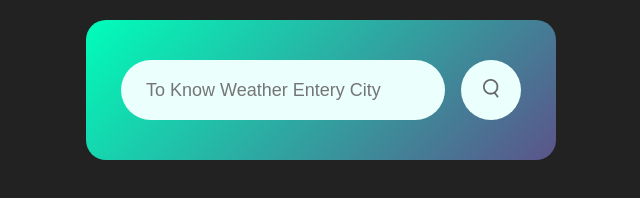
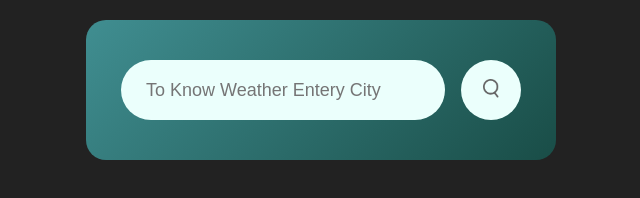
Before and after one commit to htmlcssjs2023/weather-app, a plain HTML site: page index.html in a window 1280 px wide. Shown: the whole page, without its empty margins (319-959 px from the left). Drawn offline with Linux system fonts and the light colour scheme.

Commit message:
style added

```diff
--- a/css/style.css
+++ b/css/style.css
@@ -10,7 +10,7 @@ body{
 .card{
     width: 90%;
     max-width: 470px;
-    background: linear-gradient(135deg, #00feba, #5b548a);
+    background: linear-gradient(135deg, #408E91, #194d47);
     color: #fff;
     margin:  20px auto 0;
     border-radius: 20px;
```
